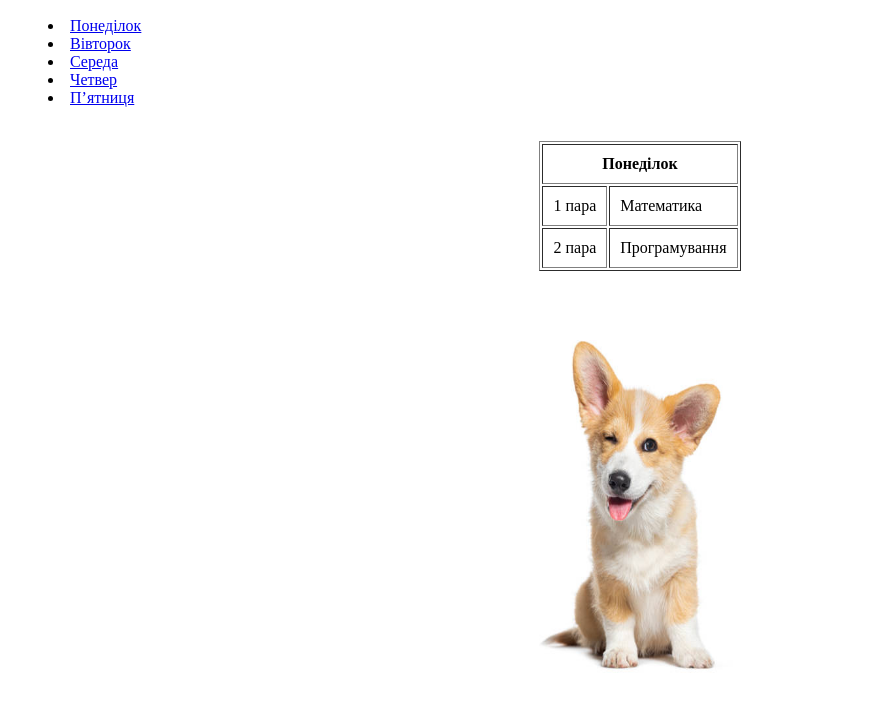
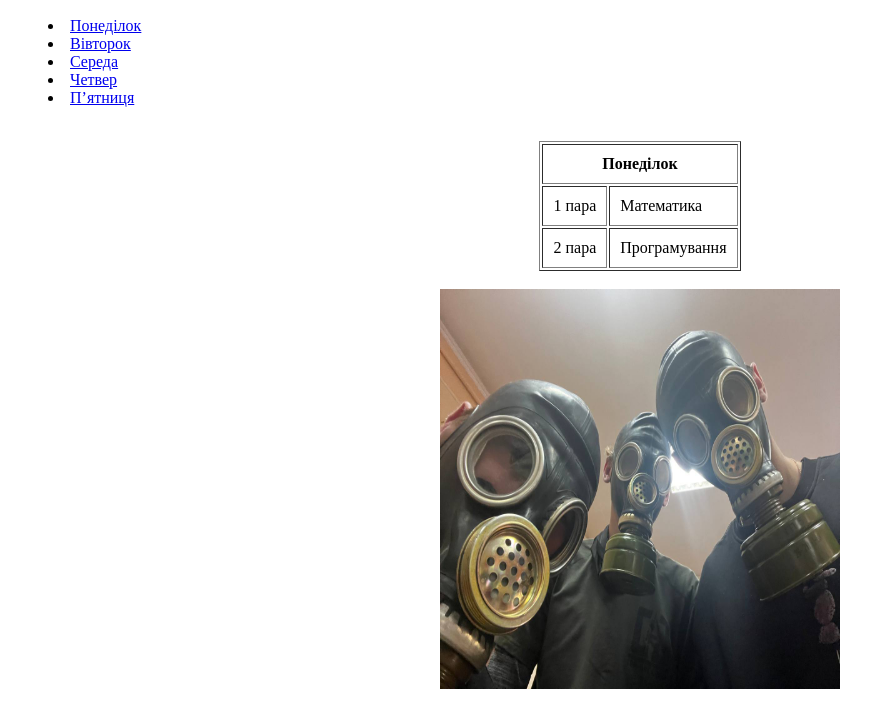
Before and after one commit to maksimkir/web-technologies, a plain HTML site: page lab_3/project_parts/schedule.html in a window 1280 px wide. Shown: the part 79-787 px from the top of the page, without its empty margins (0-895 px from the left). Drawn offline with Linux system fonts and the light colour scheme.

Commit message:
add stalkers img

```diff
--- a/lab_3/project_parts/schedule.html
+++ b/lab_3/project_parts/schedule.html
@@ -27,7 +27,7 @@
     </table>
     <br>
     <div align="center">
-      <img src="/img/dog.jpg" width="400" height="400" alt="Понеділок">
+      <img src="/img/stalkers.jpg" width="400" height="400" alt="Понеділок">
     </div>
   </div>
 
@@ -42,7 +42,7 @@
     </table>
     <br>
     <div align="center">
-      <img src="img/dog.jpg" width="400" height="400" alt="Вівторок">
+      <img src="" width="400" height="400" alt="Вівторок">
     </div>
   </div>
 
@@ -57,7 +57,7 @@
     </table>
     <br>
     <div align="center">
-      <img src="img/dog.jpg" width="400" height="400" alt="Середа">
+      <img src="/img/lapux.png" width="400" height="400" alt="Середа">
     </div>
   </div>
 
```
Also changed, not shown: lab_3/img/chixua-hua.jpg (deleted), lab_3/img/dog.jpg (deleted), lab_3/img/stalkers.jpg (added).
